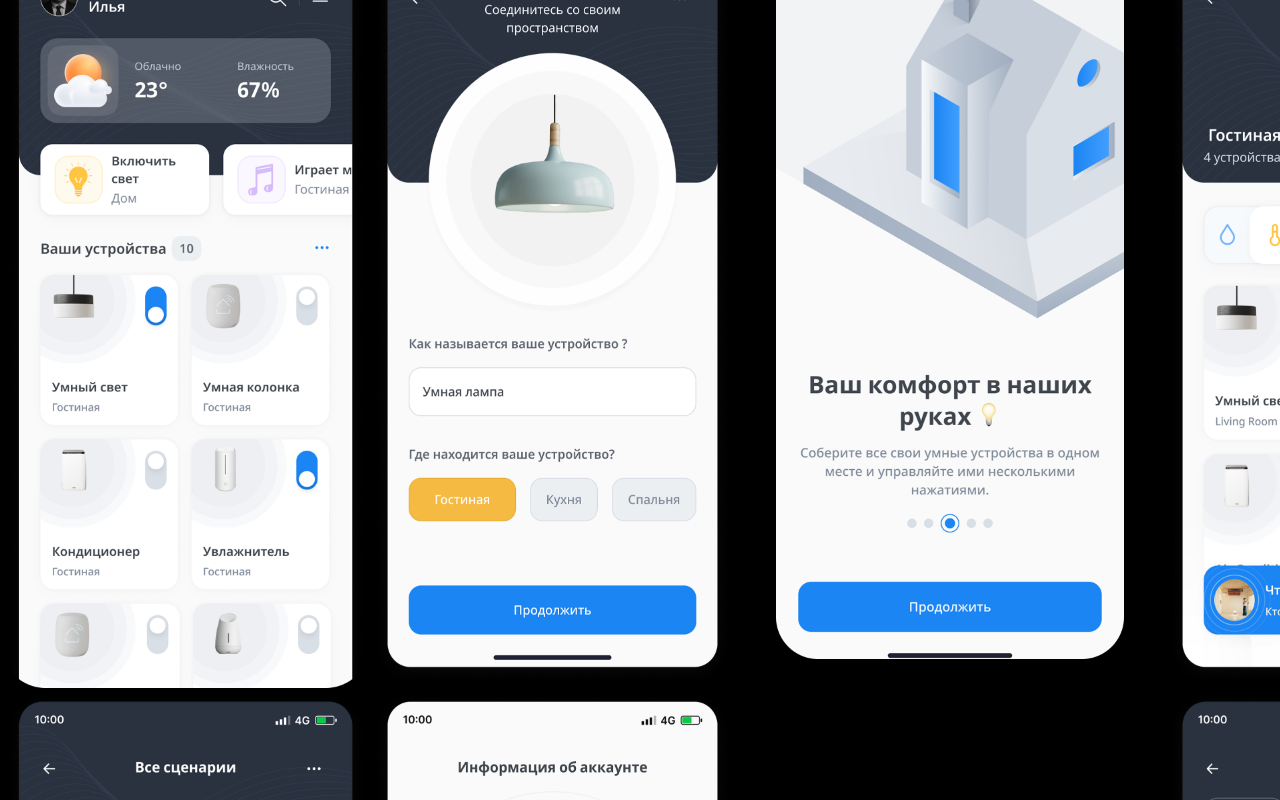
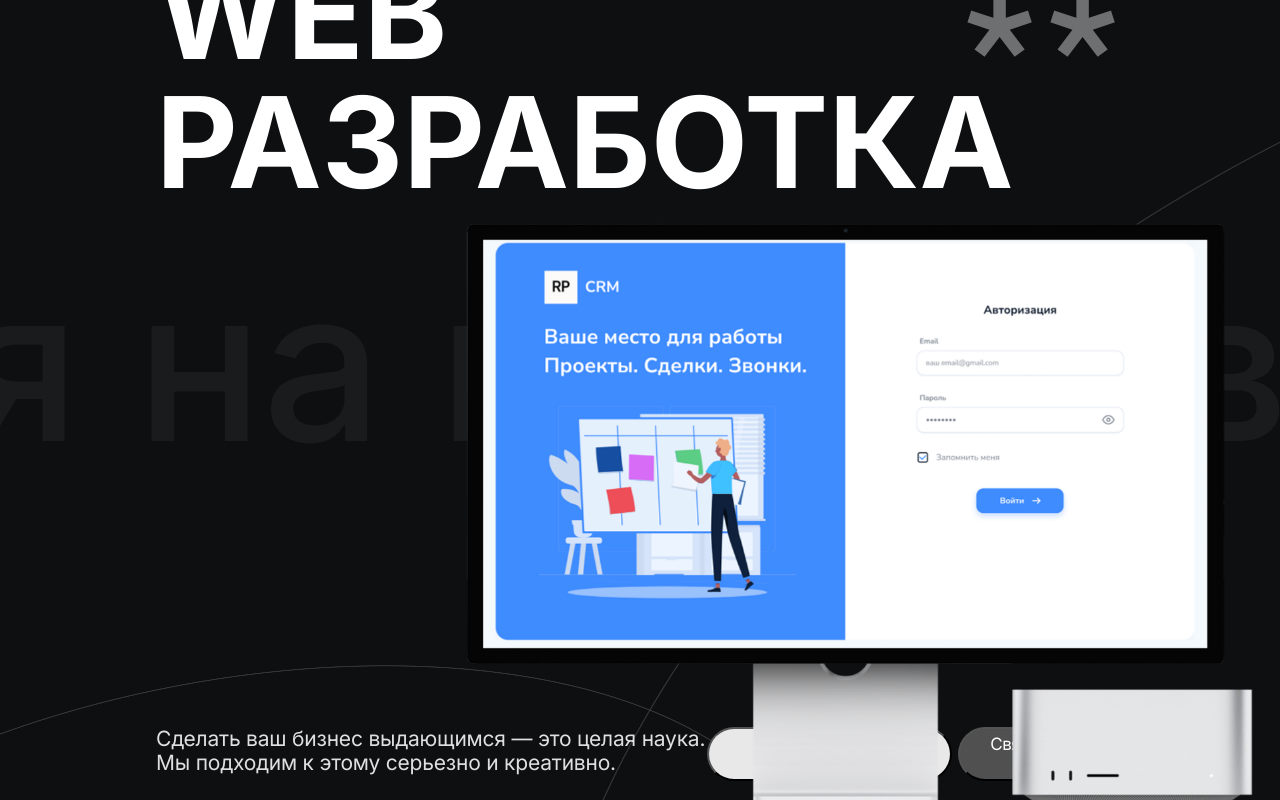
Before and after one commit to AntsiborDaniil/risePoint_prod, a Next.js app: page / in a window 1280 px wide. Shown: the part 4620-5420 px from the top of the page. Built offline with nearby package versions, Linux system fonts and the light colour scheme.

Commit message:
new component

```diff
--- a/src/app/page.tsx
+++ b/src/app/page.tsx
@@ -13,6 +13,7 @@ import TestimonialsSection from "../components/sections/Testimonials/Testimonial
 import ContactSection from "../components/sections/Contact/Contact";
 import { ModalProvider } from "@/contexts/ModalContext";
 import Modal from "../components/ui/Modal/Modal";
+import AbsoluteSection from "@/components/AbsoluteSection/AbsoluteSection";
 
 export default function Home() {
   return (
@@ -30,6 +31,9 @@ export default function Home() {
           </LazySection>
           <LazySection>
             <BrandMarquee />
+          </LazySection>
+          <LazySection>
+            <AbsoluteSection />
           </LazySection>
           <LazySection>
             <MobileScreenshots />
--- /dev/null
+++ b/src/components/AbsoluteSection/AbsoluteSection.module.css
@@ -0,0 +1,187 @@
+.absoluteSection {
+  position: relative;
+  display: flex;
+  flex-direction: column;
+  padding: 31px 0px 420px 0px;
+
+  background-color: #0d0f11;
+  overflow: hidden;
+  z-index: -2;
+}
+
+.mac {
+  position: absolute;
+  width: 1096px;
+  height: 757px;
+  bottom: 320px;
+  left: 315px;
+  z-index: 1;
+}
+
+.line {
+  position: absolute;
+  width: 2105.5498046875px;
+  height: 1220.6639404296875px;
+  top: 1.11px;
+  left: -47.78px;
+  z-index: -1;
+}
+
+.upperContainer {
+  display: flex;
+  flex-direction: row;
+  justify-content: space-between;
+  margin-left: 156px;
+  margin-right: 156px;
+
+  font-weight: 400;
+  font-style: Regular;
+  font-size: 108px;
+  line-height: 129.6px;
+  letter-spacing: 0%;
+  vertical-align: middle;
+
+  .webText {
+    color: #ffffff;
+    max-width: 699px;
+  }
+}
+
+.stars {
+  color: #ffffff66;
+  font-family: var(--font-plus-jakarta-sans);
+
+  font-weight: 400;
+  font-style: Regular;
+  font-size: 173px;
+  line-height: 207.6px;
+  letter-spacing: 0%;
+  vertical-align: middle;
+  text-transform: uppercase;
+}
+
+.centerLineText {
+  overflow: hidden;
+  white-space: nowrap;
+}
+
+.marqueeContainer {
+  display: flex;
+  animation: marquee 35s linear infinite;
+  width: fit-content;
+
+  margin-bottom: 236px;
+  margin-top: 30px;
+}
+
+.marqueeText {
+  flex-shrink: 0;
+  margin-right: 100px; /* Отступ между повторяющимися текстами */
+}
+
+.marqueeText h1 {
+  color: #ffffff0d;
+  font-weight: 500;
+  font-style: Medium;
+  font-size: 211px;
+  line-height: 253.2px;
+  letter-spacing: 0%;
+  vertical-align: middle;
+  margin: 0;
+  white-space: nowrap;
+}
+
+@keyframes marquee {
+  0% {
+    transform: translateX(0);
+  }
+  100% {
+    transform: translateX(-50%);
+  }
+}
+
+/* Адаптивность для мобильных устройств */
+@media (max-width: 768px) {
+  .marqueeText h1 {
+    font-size: 120px;
+    line-height: 144px;
+  }
+
+  .marqueeText {
+    margin-right: 50px;
+  }
+}
+
+@media (max-width: 480px) {
+  .marqueeText h1 {
+    font-size: 80px;
+    line-height: 96px;
+  }
+
+  .marqueeText {
+    margin-right: 30px;
+  }
+}
+
+.lowerContainer {
+  display: flex;
+  flex-direction: row;
+  justify-content: space-between;
+  margin-left: 156px;
+  margin-right: 156px;
+
+  .textBlock {
+    max-width: 551px;
+    color: #ffffffde;
+    font-weight: 400;
+    font-style: Regular;
+    font-size: 21px;
+    line-height: 24.15px;
+    letter-spacing: -0.21px;
+    vertical-align: middle;
+  }
+
+  .buttons {
+    display: flex;
+    flex-direction: row;
+    gap: 6px;
+
+    .firstButton {
+      background-color: #e8e8e8;
+      color: #000000;
+
+      font-weight: 400;
+      font-style: Regular;
+      font-size: 17px;
+      line-height: 20.4px;
+      letter-spacing: -0.51px;
+      text-align: center;
+      vertical-align: middle;
+
+      padding-top: 4.5px;
+      padding-right: 15.5px;
+      padding-bottom: 4.5px;
+      padding-left: 15.5px;
+      border-radius: 50px;
+    }
+
+    .secondButton {
+      color: #ffffff;
+      background-color: #505050;
+
+      font-weight: 400;
+      font-style: Regular;
+      font-size: 17px;
+      line-height: 20.4px;
+      letter-spacing: -0.51px;
+      text-align: center;
+      vertical-align: middle;
+
+      padding-top: 4.5px;
+      padding-right: 15.5px;
+      padding-bottom: 4.5px;
+      padding-left: 15.5px;
+      border-radius: 50px;
+    }
+  }
+}
--- /dev/null
+++ b/src/components/AbsoluteSection/AbsoluteSection.tsx
@@ -0,0 +1,51 @@
+import React from "react";
+import styles from "./AbsoluteSection.module.css";
+
+export default function AbsoluteSection() {
+  return (
+    <section className={styles.absoluteSection}>
+      <img
+        className={styles.mac}
+        src="/images/absoluteSection/Mac.png"
+        alt="Mac"
+      />
+      <img
+        className={styles.line}
+        src="/images/absoluteSection/Line.png"
+        alt="Line"
+      />
+      <div className={styles.upperContainer}>
+        <h1 className={styles.webText}>WEB РАЗРАБОТКА</h1>
+        <div className={styles.stars}>**</div>
+      </div>
+      <div className={styles.centerLineText}>
+        <div className={styles.marqueeContainer}>
+          <div className={styles.marqueeText}>
+            <h1>
+              Ориентированная на пользователя и основанная на данных вашего
+              бизнеса ценность
+            </h1>
+          </div>
+          <div className={styles.marqueeText}>
+            <h1>
+              Ориентированная на пользователя и основанная на данных вашего
+              бизнеса ценность
+            </h1>
+          </div>
+        </div>
+      </div>
+      <div className={styles.lowerContainer}>
+        <h1 className={styles.textBlock}>
+          Сделать ваш бизнес выдающимся — это целая наука. Мы подходим к этому
+          серьезно и креативно.
+        </h1>
+        <div className={styles.buttons}>
+          <button className={styles.firstButton}>
+            Посмотреть наше портфолио
+          </button>
+          <button className={styles.secondButton}>Свяжитесь с нами</button>
+        </div>
+      </div>
+    </section>
+  );
+}
--- a/src/components/sections/MobileScreenshots/MobileScreenshots.module.css
+++ b/src/components/sections/MobileScreenshots/MobileScreenshots.module.css
@@ -1,5 +1,5 @@
 .container {
-  background-color: #000000;
+  background-color: #0d0f11;
   min-height: 100vh;
   display: flex;
   align-items: flex-start;
```
Also changed, not shown: public/images/absoluteSection/Mac.png (added), public/images/absoluteSection/line.png (added).
